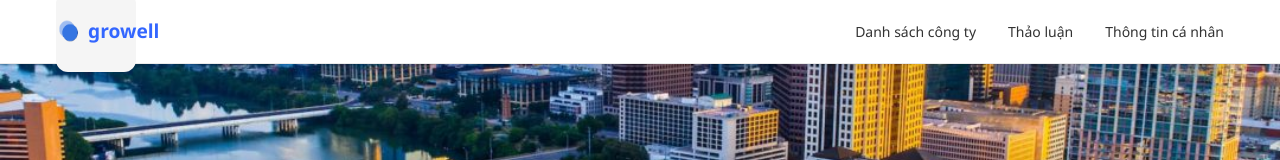
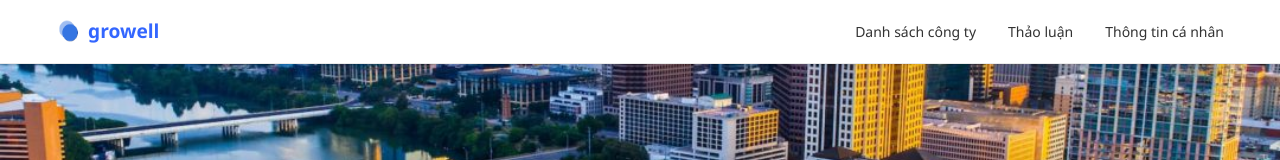
Before and after one commit to PhuNd2k3/Chillinh, a React (Vite) app in the folder chillinh/: page /companies/1 in a window 1280 px wide. Shown: the top 160 px of the page. Built offline with nearby package versions, Linux system fonts and the light colour scheme; data requests are answered from the project's data file.

Commit message:
fix logo

```diff
--- a/chillinh/src/pages/CompanyDetailPage.css
+++ b/chillinh/src/pages/CompanyDetailPage.css
@@ -78,13 +78,6 @@
   align-items: center;
   gap: 24px;
   margin-bottom: 24px;
-}
-.logo {
-  width: 80px;
-  height: 80px;
-  border-radius: 12px;
-  object-fit: cover;
-  background: #f5f5f5;
 }
 .info {
   flex: 1;
```
